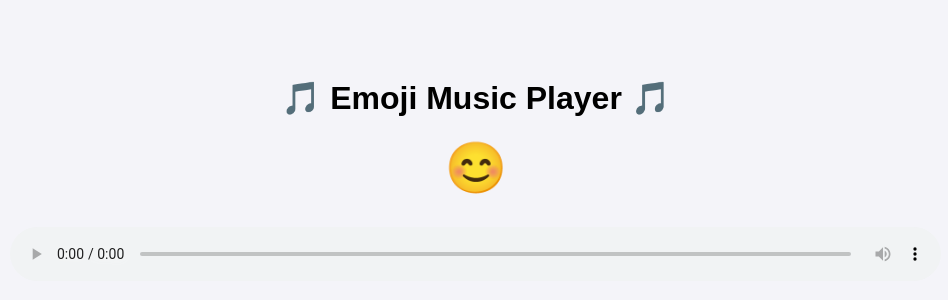
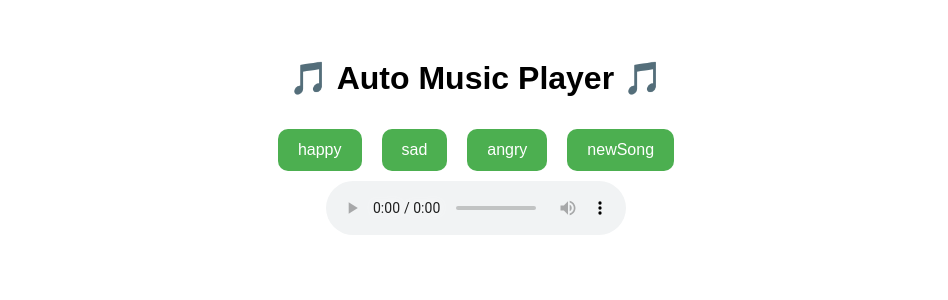
Before and after one commit to harpalsinh888/emotion-base-music-player-, a plain HTML site: page index.html in a window 1280 px wide. Shown: the whole page, without its empty margins (164-1112 px from the left). Drawn offline with Linux system fonts and the light colour scheme.

Commit message:
Update index.html

```diff
--- a/index.html
+++ b/index.html
@@ -3,48 +3,59 @@
 <head>
   <meta charset="UTF-8">
   <meta name="viewport" content="width=device-width, initial-scale=1.0">
-  <title>Emoji Music Player</title>
+  <title>Auto Music Player</title>
   <style>
     body {
       font-family: Arial, sans-serif;
       text-align: center;
-      background: #f4f4f9;
-      padding: 50px;
+      padding: 30px;
     }
-    .emoji {
-      font-size: 50px;
-      margin: 15px;
+    button {
+      margin: 10px;
+      padding: 12px 20px;
+      border: none;
+      border-radius: 10px;
+      background: #4CAF50;
+      color: white;
+      font-size: 16px;
       cursor: pointer;
-      transition: transform 0.2s;
+      transition: 0.3s;
     }
-    .emoji:hover {
-      transform: scale(1.3);
-    }
-    audio {
-      margin-top: 30px;
-      width: 80%;
+    button:hover {
+      background: #45a049;
     }
   </style>
 </head>
 <body>
-  <h1>🎵 Emoji Music Player 🎵</h1>
-  <div id="emojis">
-    <span class="emoji" data-song="happy">😊</span>
-  </div>
 
+  <h1>🎵 Auto Music Player 🎵</h1>
+  <div id="buttons"></div>
   <audio id="player" controls></audio>
 
   <script>
-    const audio = document.getElementById("player");
-    const emojis = document.querySelectorAll(".emoji");
+    // 👇 Folder ma je pan mp3 files chhe eni list manually ahiya mukvi pade
+    // (Direct folder read karvu possible nathi HTML/JS ma)
+    const songs = [
+      "happy.mp3",
+      "sad.mp3",
+      "angry.mp3",
+      "newSong.mp3"
+    ];
 
-    emojis.forEach(e => {
-      e.addEventListener("click", () => {
-        const mood = e.getAttribute("data-song");
-        audio.src = `${mood}.mp3`;   // root folder maa direct file
-        audio.play();
-      });
+    const buttonsDiv = document.getElementById("buttons");
+    const player = document.getElementById("player");
+
+    // Buttons generate karva
+    songs.forEach(song => {
+      const btn = document.createElement("button");
+      btn.textContent = song.replace(".mp3", ""); // filename maathi .mp3 hataavi
+      btn.onclick = () => {
+        player.src = song;
+        player.play();
+      };
+      buttonsDiv.appendChild(btn);
     });
   </script>
+
 </body>
 </html>
```
